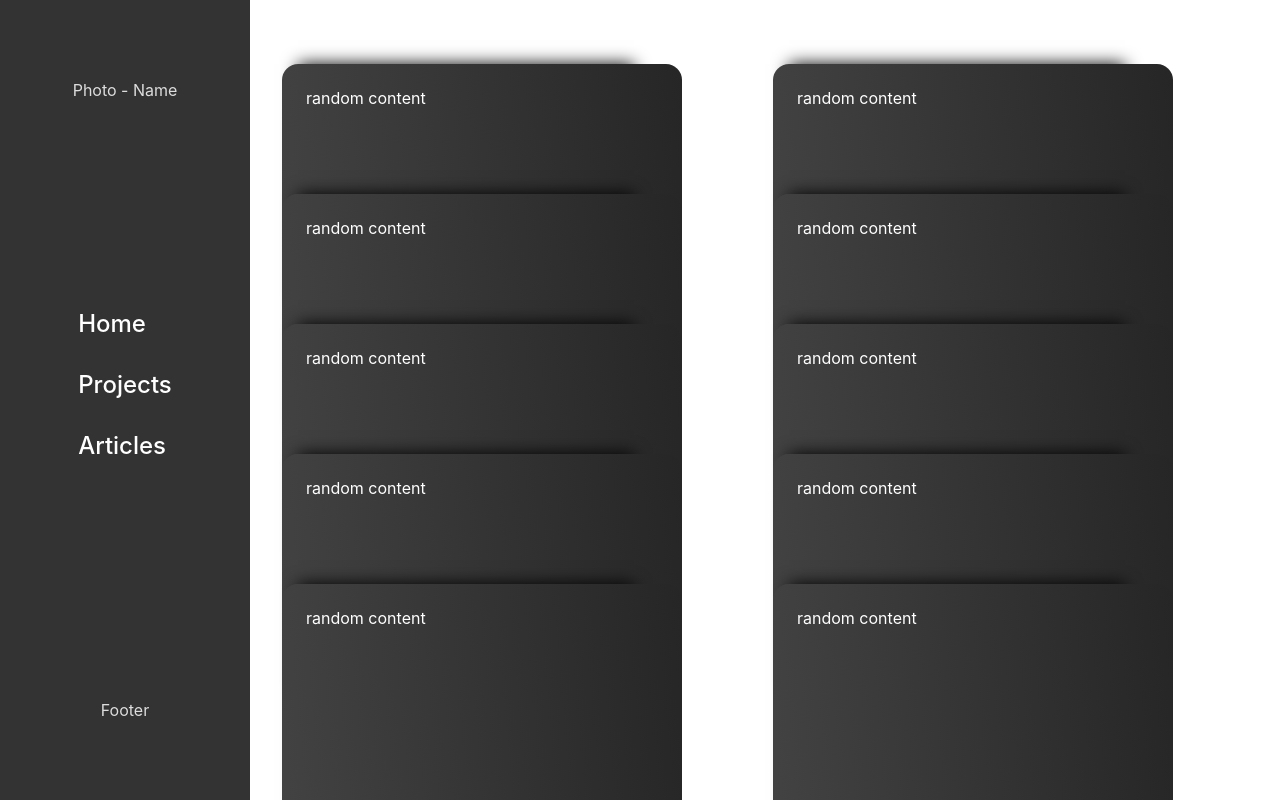
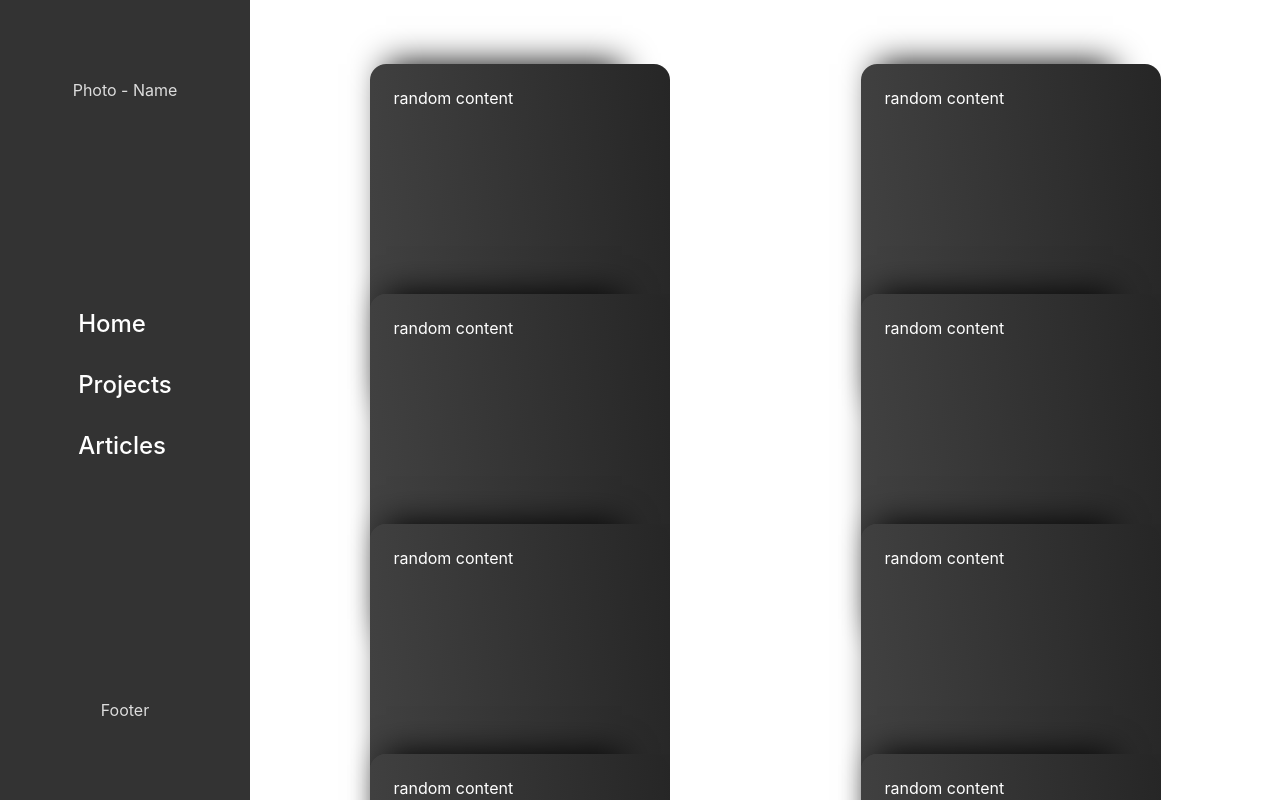
Before and after one commit to turkaytunc/portfolio, a React (Create React App) app: page /portfolio/projects in a window 1280 px wide. Shown: the top 800 px of the page. Built offline with nearby package versions, Linux system fonts and the light colour scheme.

Commit message:
update: card layout

```diff
--- a/src/components/projects/project/project.scss
+++ b/src/components/projects/project/project.scss
@@ -1,6 +1,6 @@
 .project-card {
-  height: 300px;
-  width: 370px;
+  height: 400px;
+  width: 300px;
   padding: 1.5rem;
   background: linear-gradient(85deg, #434343, #262626);
   box-shadow: 0rem -2.5rem 2rem -2rem #000;
@@ -9,18 +9,19 @@
   animation: scaleUp 0.4s linear;
   border-radius: 1rem;
   z-index: 5;
+  margin: 0 auto;
 
   &:not(:first-child) {
-    margin-top: -170px;
+    margin-top: -150px;
   }
   &:hover {
-    transform: translateY(-75px) rotate(-5deg);
+    transform: translateY(-50px) rotate(-5deg);
   }
   &:hover:first-child {
     transform: translateY(-50px) rotate(-5deg);
   }
   &:hover ~ .project-card {
-    transform: translateY(100px);
+    transform: translateY(120px);
   }
 }
 
@@ -35,22 +36,34 @@
 
 @media screen and (min-width: 768px) {
   .project-card {
-    height: 300px;
-    width: 400px;
     padding: 1.5rem;
     background: linear-gradient(85deg, #434343, #262626);
-    box-shadow: -1rem -2rem 1rem -2rem #000;
+    box-shadow: -1rem -2rem 2rem -2rem #000;
     &:not(:first-child) {
       margin-top: -170px;
     }
     &:hover {
-      transform: translateY(-70px) rotate(-7deg);
+      transform: translateY(-70px) rotate(-5deg);
     }
     &:hover:first-child {
-      transform: translateY(-20px) rotate(-7deg);
-    }
-    &:hover ~ .project-card {
-      transform: translateY(100px);
+      transform: translateY(-50px) rotate(-5deg);
     }
   }
 }
+
+@media screen and (min-width: 1439px) {
+  .project-card {
+    &:not(:first-child) {
+      margin-top: -220px;
+    }
+    &:hover {
+      transform: translateX(-30px) rotate(-3deg);
+    }
+    &:hover:first-child {
+      transform: translateX(-50px) rotate(-3deg);
+    }
+    &:hover ~ .project-card {
+      transform: translateY(180px) translateX(70px);
+    }
+  }
+}
--- a/src/components/projects/projects.scss
+++ b/src/components/projects/projects.scss
@@ -2,13 +2,17 @@
   display: flex;
   flex-direction: column;
   position: relative;
-  margin-bottom: 4rem;
+  margin-bottom: 9rem;
+  justify-content: center;
+  align-items: center;
 }
 
 .project-container {
   margin-top: -10rem;
+  justify-content: center;
+  align-items: center;
   &:first-child {
-    margin-top: 10rem;
+    margin-top: 5rem;
   }
 }
 
@@ -19,16 +23,22 @@
   }
 
   .project-container {
+    margin-top: -10rem;
+    &:first-child {
+      margin-top: 1rem;
+    }
+  }
+}
+
+@media screen and (min-width: 1024px) {
+  .projects-container {
+    display: grid;
+    grid-template-columns: 1fr 1fr;
+  }
+  .project-container {
     margin-top: 1rem;
     &:first-child {
       margin-top: 1rem;
     }
   }
 }
-
-@media screen and (min-width: 1200px) {
-  .projects-container {
-    display: grid;
-    grid-template-columns: 1fr 1fr;
-  }
-}
```
